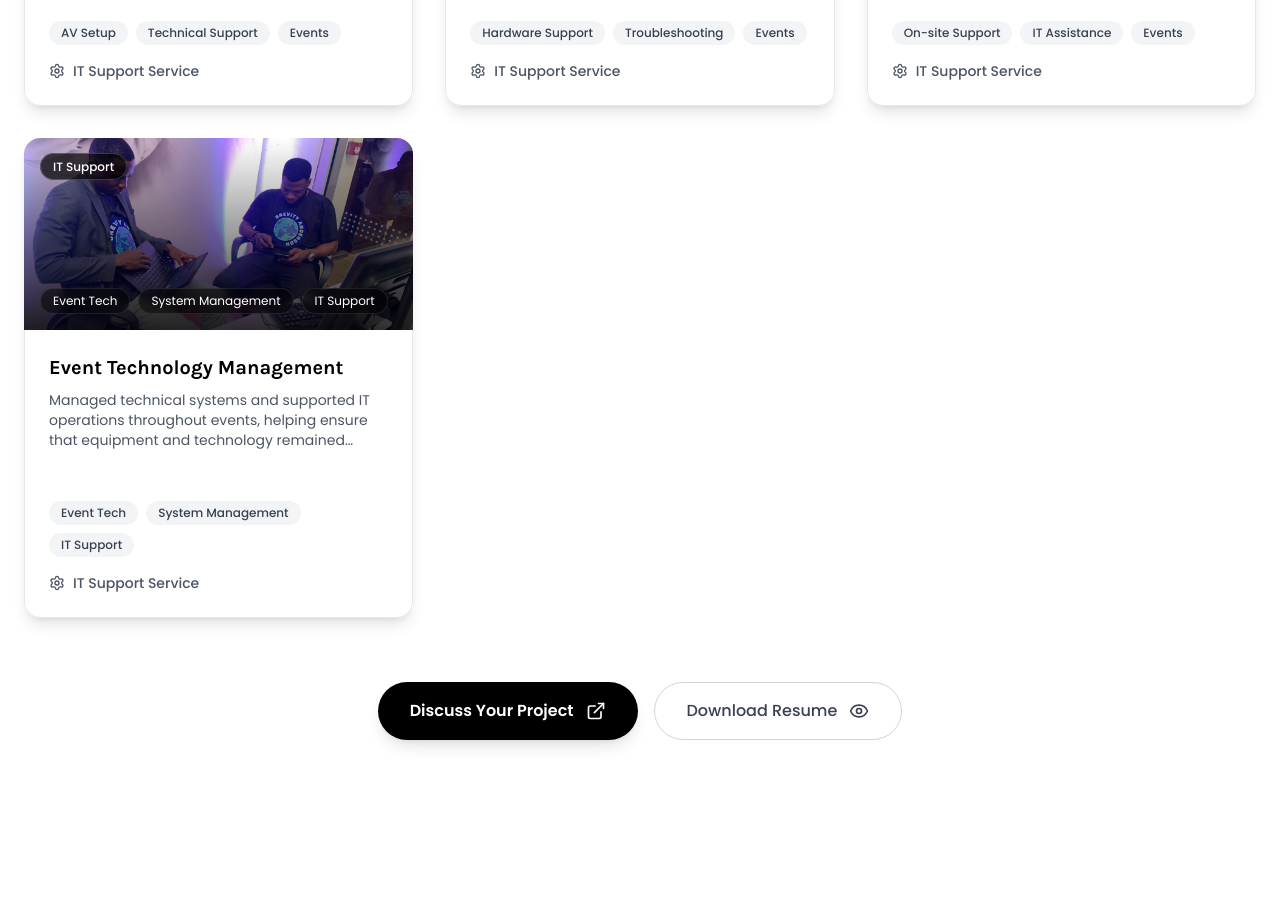
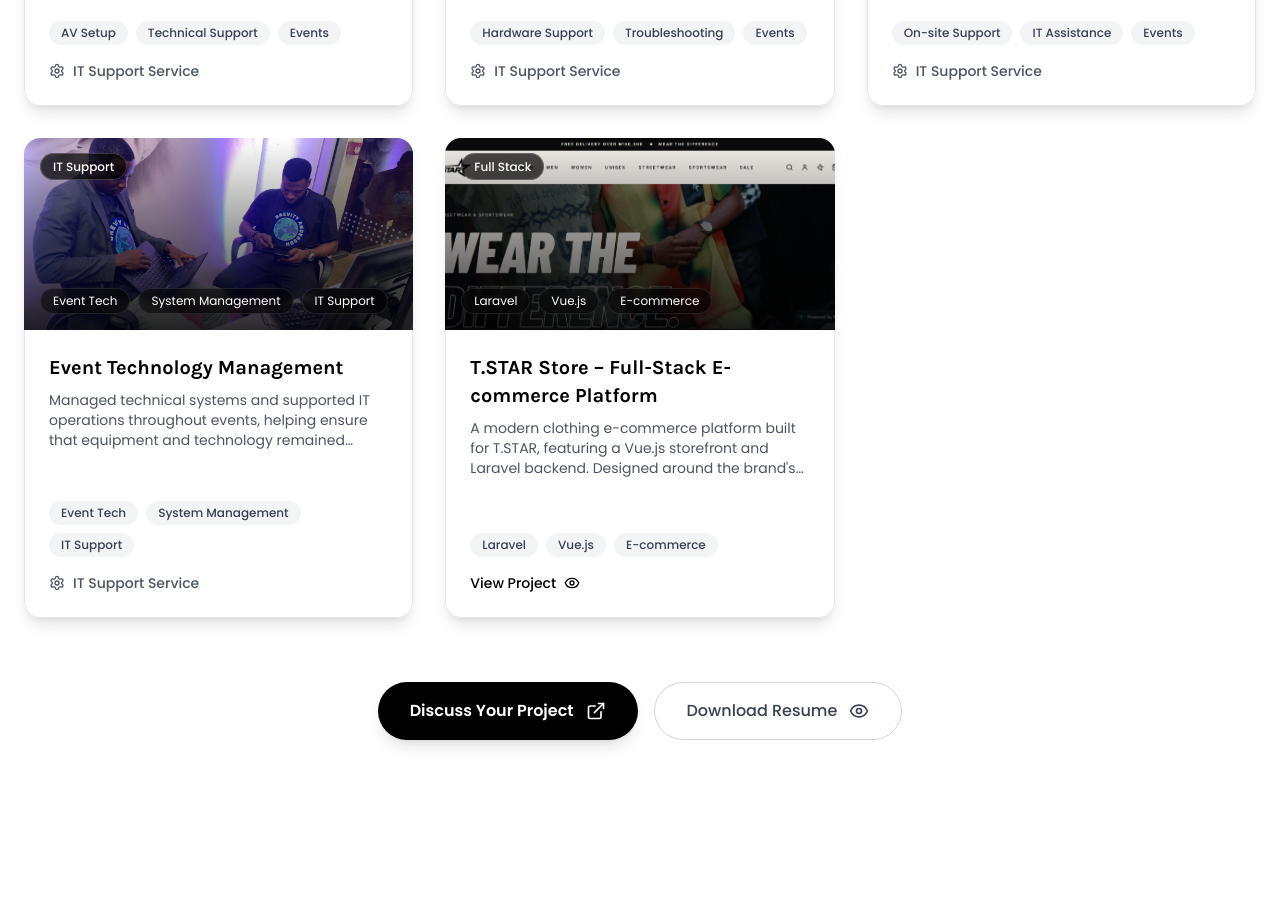
Before and after one commit to ojingwaDaniel/Portfolio-website, a React (Create React App) app: page / in a window 1280 px wide. Shown: the part 5820-6719 px from the top of the page. Built offline with nearby package versions, Linux system fonts and the light colour scheme.

Commit message:
update: updated the project list

```diff
--- a/src/components/Projects.jsx
+++ b/src/components/Projects.jsx
@@ -1,3 +1,4 @@
+
 import React, { useState } from "react";
 import { motion } from "framer-motion";
 import {
@@ -19,6 +20,7 @@ import gracieesFoodstuff from "../assets/graciees-foodstuff.png";
 import jobBoard from "../assets/job-board.png";
 import errandmate from "../assets/errandmate.png";
 import foodWeb from "../assets/food.png";
+import TstarStore from "../assets/tstarStore.png";
 import itSupport1 from "../assets/it-support-1.jpeg";
 import itSupport2 from "../assets/it-support-2.jpeg";
 import itSupport3 from "../assets/it-support-3.jpeg";
@@ -174,6 +176,19 @@ const Projects = () => {
       image: itSupport5,
       category: "it-support",
     },
+
+    // NEW PROJECT: T.STAR STORE
+    {
+      id: 14,
+      title: "T.STAR Store – Full-Stack E-commerce Platform",
+      description:
+        "A modern clothing e-commerce platform built for T.STAR, featuring a Vue.js storefront and Laravel backend. Designed around the brand's identity and motto, 'Wear The Difference', to provide customers with a modern online shopping experience.",
+      tags: ["Laravel", "Vue.js", "E-commerce"],
+      image: TstarStore,
+      category: "fullstack",
+      github: "https://github.com/ojingwaDaniel/T.Star-Store",
+      live: "https://tstarstore.netlify.app/",
+    },
   ];
 
   const filters = [
@@ -204,10 +219,12 @@ const Projects = () => {
               PORTFOLIO SHOWCASE
             </span>
           </span>
+
           <h2 className="text-4xl md:text-5xl font-heading font-bold text-black dark:text-white mb-6">
             Featured{" "}
             <span className="text-gray-600 dark:text-gray-400">Work</span>
           </h2>
+
           <p className="text-xl text-gray-600 dark:text-gray-300 font-body max-w-2xl mx-auto">
             Showcasing both development projects and hands-on IT support
             experience
@@ -261,6 +278,7 @@ const Projects = () => {
                   className="absolute inset-0 bg-cover bg-center transition-transform duration-700 group-hover:scale-110"
                   style={{ backgroundImage: `url(${project.image})` }}
                 />
+
                 <div className="absolute inset-0 bg-gradient-to-t from-black/80 via-black/40 to-transparent" />
 
                 {/* Category Badge */}
@@ -299,6 +317,7 @@ const Projects = () => {
                       <Github className="w-5 h-5 text-white" />
                     </a>
                   )}
+
                   {project.live && project.live !== "#" && (
                     <a
                       href={project.live}
@@ -319,6 +338,7 @@ const Projects = () => {
                   <h3 className="text-xl font-heading font-bold text-black dark:text-white mb-2 group-hover:text-gray-600 dark:group-hover:text-gray-400 transition-colors">
                     {project.title}
                   </h3>
+
                   <p className="text-gray-600 dark:text-gray-300 font-body text-sm line-clamp-3">
                     {project.description}
                   </p>
@@ -384,6 +404,7 @@ const Projects = () => {
               <span className="mr-3">Discuss Your Project</span>
               <ExternalLink className="w-5 h-5 group-hover:translate-x-1 transition-transform" />
             </a>
+
             <a
               href="/Ojingwa_Daniel_Nmesoma_CV.docx"
               className="inline-flex items-center px-8 py-4 rounded-full border border-gray-300 dark:border-gray-700 hover:bg-gray-100 dark:hover:bg-gray-800 transition-all duration-300 group font-body font-medium text-gray-700 dark:text-gray-300"
```
Also changed, not shown: src/assets/TstarStore.png (added).
